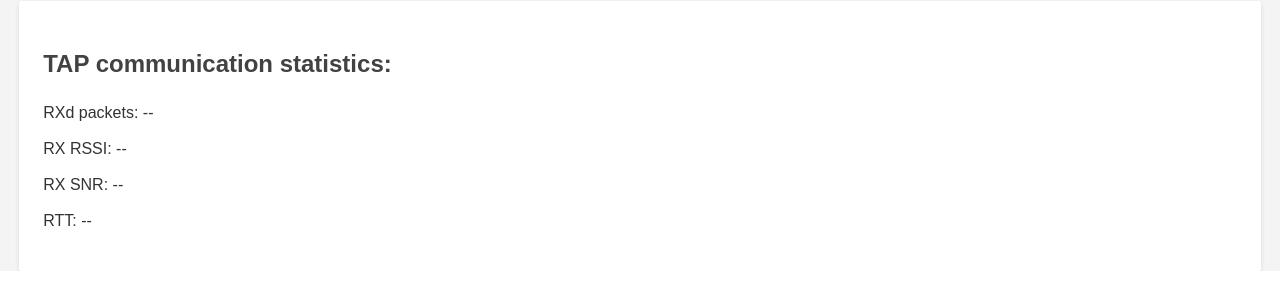
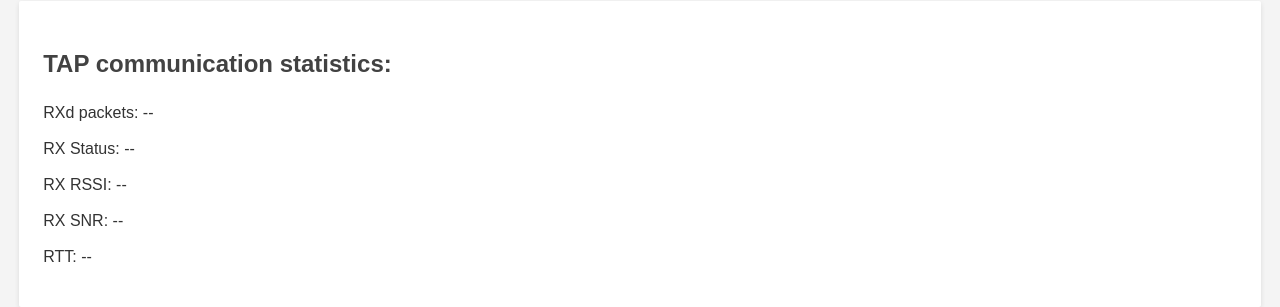
Before and after one commit to CrashLogger/IKAeZB-lab-mqtt, a Flask app: page / in a window 1280 px wide. Shown: the part 1261-1568 px from the top of the page. Before the commit the page ends 1532 px from the top, so only its background shows below. Run offline with Flask 3, Linux system fonts and the light colour scheme; data that the repository does not hold is empty; some libraries are stand-ins or nearby versions; some web fonts are replaced.

Commit message:
2026-10-03 demo

```diff
--- a/templates/index.html
+++ b/templates/index.html
@@ -66,6 +66,7 @@
         <div class="card">
             <h3>TAP communication statistics:</h3>
             <p>RXd packets: <span id="RX-PKTS">--</span></p>
+            <p>RX Status: <span id="RX-STATE">--</span></p>
             <p>RX RSSI: <span id="RX-RSSI">--</span></p>
             <p>RX SNR: <span id="RX-SNR">--</span></p>
             <p>RTT: <span id="RX-RTT">--</span></p>
```
